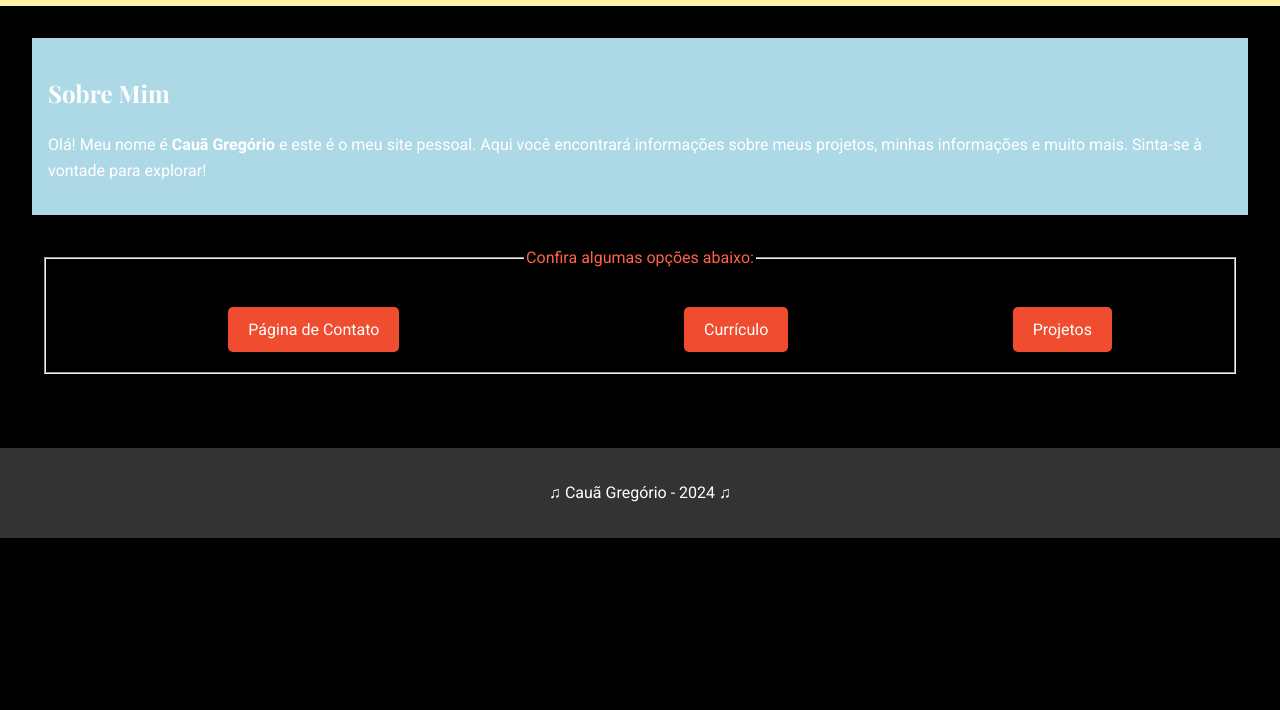
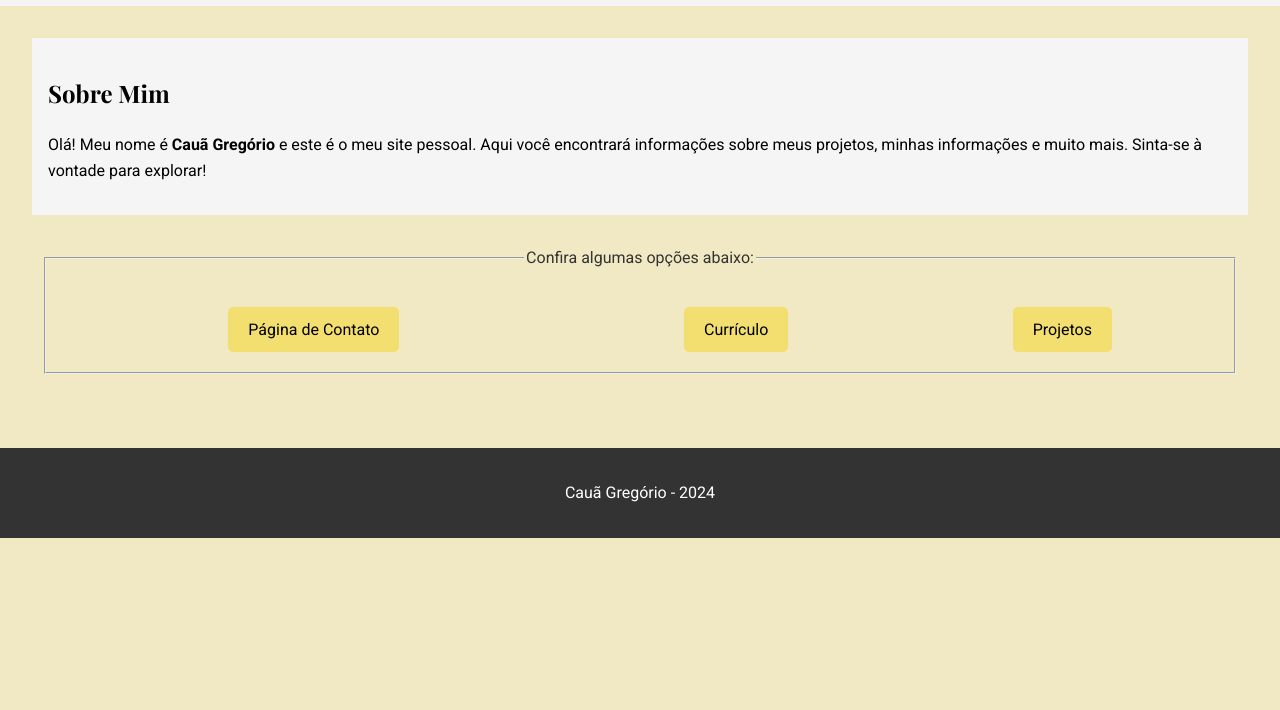
Before and after one commit to cauagreg/cauagreg.github.io, a plain HTML site: page index.html in a window 1280 px wide. Shown: the part 90-800 px from the top of the page. Drawn offline with nearby package versions, Linux system fonts and the light colour scheme.

Commit message:
Add files via upload

```diff
--- a/index.css
+++ b/index.css
@@ -3,7 +3,7 @@ body {
     line-height: 1.6;
     margin: 0;
     padding: 0;
-    background-color: #000000; /* Preto */
+    background-color: #f0e9c3; /* Amarelo Suave */
     color: #333333; /* Preto Suave */
 }
 
@@ -12,7 +12,7 @@ h1, h2, h3 {
 }
 
 header {
-    background-color: #FFF2A6; /* Amarelo Pastel */
+    background-color:whitesmoke; /* Branco */
     color: #000000; /* Preto */
     padding: 1rem 0;
     text-align: center;
@@ -28,14 +28,11 @@ header h1 {
     padding: 2rem;
 }
 
-.highlight {
-    color: #FF6347; /* Vermelho Tomate */
-}
 
-.blue-background {
-    background-color: #ADD8E6; /* Azul Pastel */
+.whi-background {
+    background-color:whitesmoke; /* Branco */
     padding: 1rem;
-    color: #FFFFFF; /* Branco */
+    color: #000000; /* Preto */
     margin-bottom: 1rem;
 }
 
@@ -58,12 +55,12 @@ td {
 .button {
     display: inline-block;
     padding: 10px 20px;
-    background-color: #f04c2f; /* Vermelho */
-    color: white;
+    background-color: #f3df6f; /* Amarelo */
+    color: rgb(0, 0, 0);
     text-decoration: none;
     border-radius: 5px;
-    transition: background-color 0.3s ease;
+
 }
 .button:hover {
-    background-color: #910707; /* Vermelho mais escuro ao passar o mouse */
+    background-color:darkgoldenrod; /* Amarelo mais escuro ao passar o mouse */
 }
--- a/index.html
+++ b/index.html
@@ -12,7 +12,7 @@
         <h1>Bem-vindo ao Meu Site Pessoal</h1>
     </header>
     <div class="content">
-        <div class="blue-background">
+        <div class="whi-background">
             <h2>Sobre Mim</h2>
             <p>Olá! Meu nome é <b>Cauã Gregório</b> e este é o meu site pessoal. Aqui você encontrará informações sobre meus projetos, minhas informações e muito mais. Sinta-se à vontade para explorar!</p>
         </div>
@@ -41,7 +41,7 @@
 
     </div>
     <footer>
-        <p>♫ Cauã Gregório - 2024 ♫</p>
+        <p> Cauã Gregório - 2024 </p>
     </footer>
 </body>
 </html>
```
